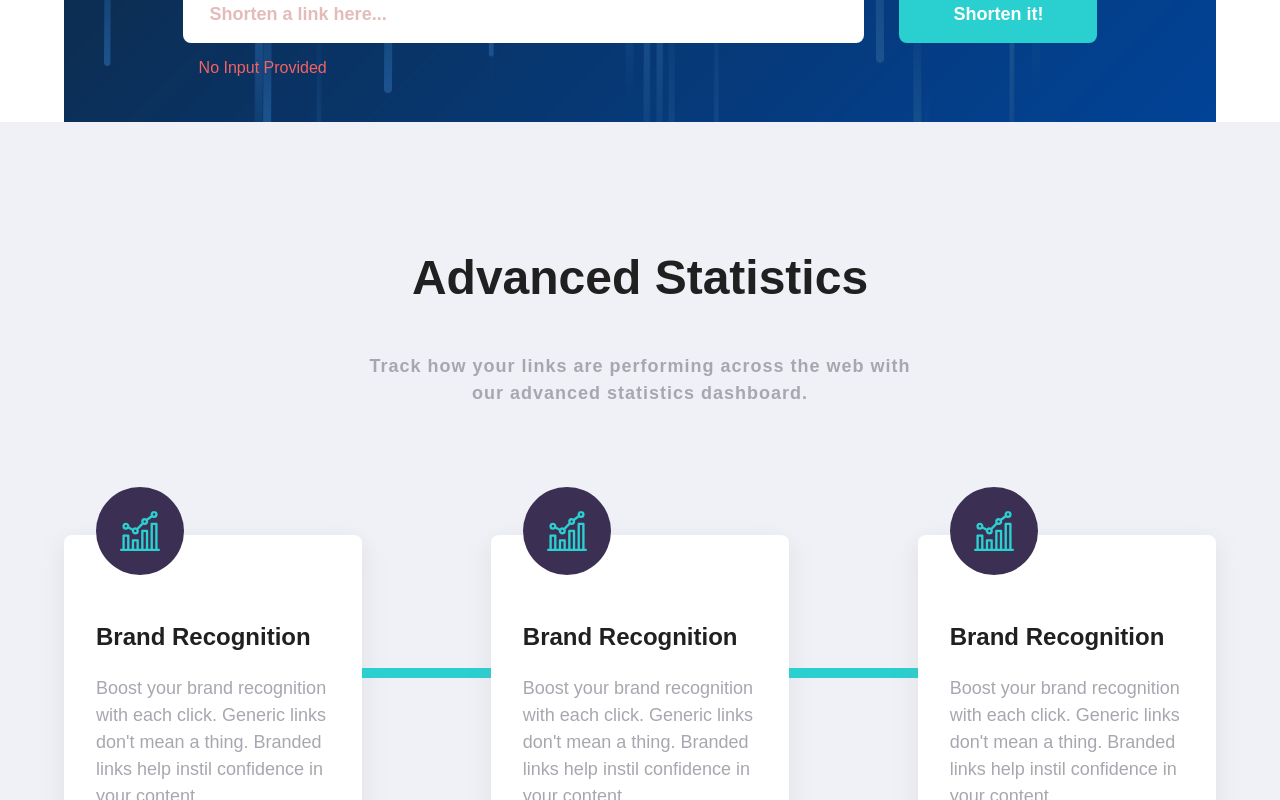
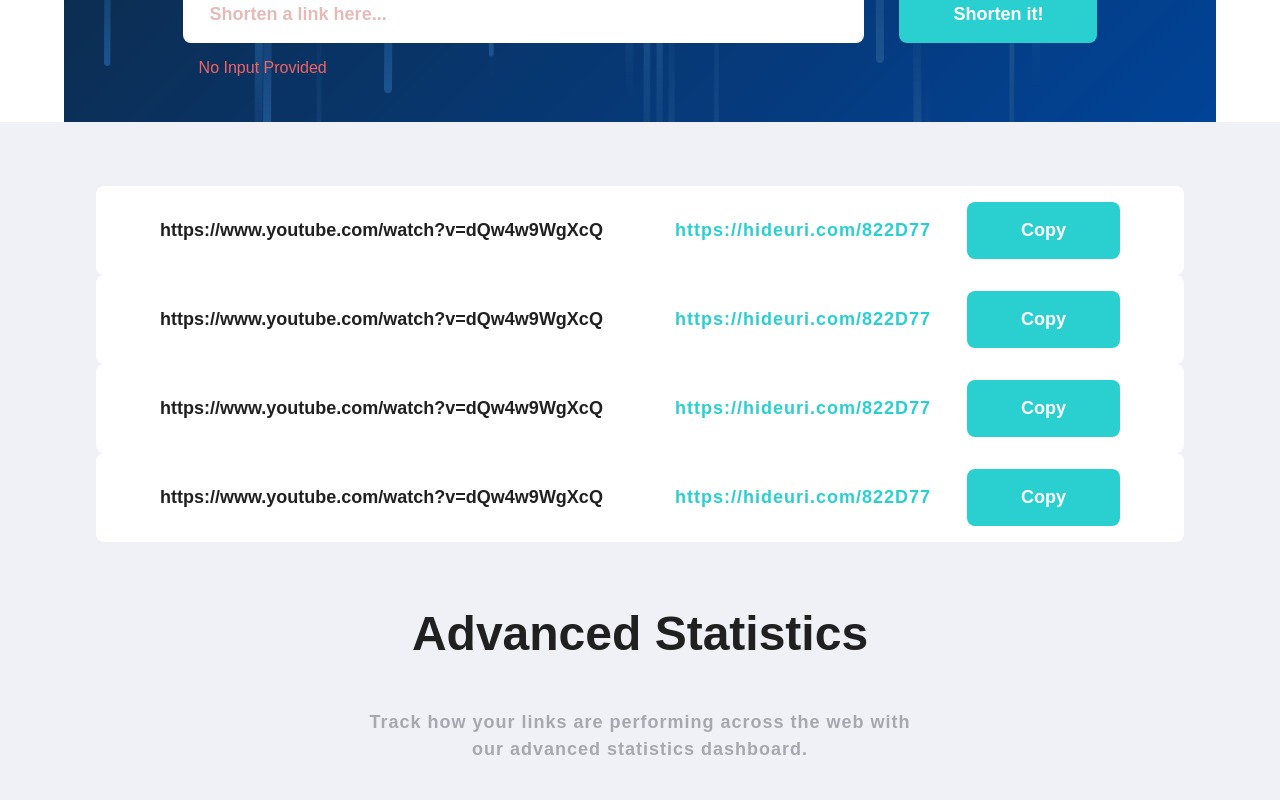
Before and after one commit to kunal70006/the-internet-folks-project, a Next.js app: page / in a window 1280 px wide. Shown: the part 800-1600 px from the top of the page. Built offline with nearby package versions, Linux system fonts and the light colour scheme.

Commit message:
usedummydata instead because the api is not working

```diff
--- a/src/pages/index.tsx
+++ b/src/pages/index.tsx
@@ -25,24 +25,24 @@ const Home: NextPage = () => {
     setUserInput(e.target.value);
   };
 
-  // const testData = [
-  //   {
-  //     url: "https://www.youtube.com/watch?v=dQw4w9WgXcQ",
-  //     shortUrl: "https://hideuri.com/822D77",
-  //   },
-  //   {
-  //     url: "https://www.youtube.com/watch?v=dQw4w9WgXcQ",
-  //     shortUrl: "https://hideuri.com/822D77",
-  //   },
-  //   {
-  //     url: "https://www.youtube.com/watch?v=dQw4w9WgXcQ",
-  //     shortUrl: "https://hideuri.com/822D77",
-  //   },
-  //   {
-  //     url: "https://www.youtube.com/watch?v=dQw4w9WgXcQ",
-  //     shortUrl: "https://hideuri.com/822D77",
-  //   },
-  // ];
+  const testData = [
+    {
+      url: "https://www.youtube.com/watch?v=dQw4w9WgXcQ",
+      shortUrl: "https://hideuri.com/822D77",
+    },
+    {
+      url: "https://www.youtube.com/watch?v=dQw4w9WgXcQ",
+      shortUrl: "https://hideuri.com/822D77",
+    },
+    {
+      url: "https://www.youtube.com/watch?v=dQw4w9WgXcQ",
+      shortUrl: "https://hideuri.com/822D77",
+    },
+    {
+      url: "https://www.youtube.com/watch?v=dQw4w9WgXcQ",
+      shortUrl: "https://hideuri.com/822D77",
+    },
+  ];
 
   const shortenURL = async () => {
     try {
@@ -87,16 +87,16 @@ const Home: NextPage = () => {
         />
 
         <GrayBgContainer>
-          {shortenedURL.length > 0
+          {/* {shortenedURL.length > 0
             ? shortenedURL.map((url: ShortenedURL, index: number) => (
                 <Links link={url} key={index} />
               ))
-            : null}
-          {/* {testData.length > 0
+            : null} */}
+          {testData.length > 0
             ? testData.map((url: ShortenedURL, index: number) => (
                 <Links link={url} key={index} />
               ))
-            : null} */}
+            : null}
           <Statistics />
         </GrayBgContainer>
         <GetStarted />
```
